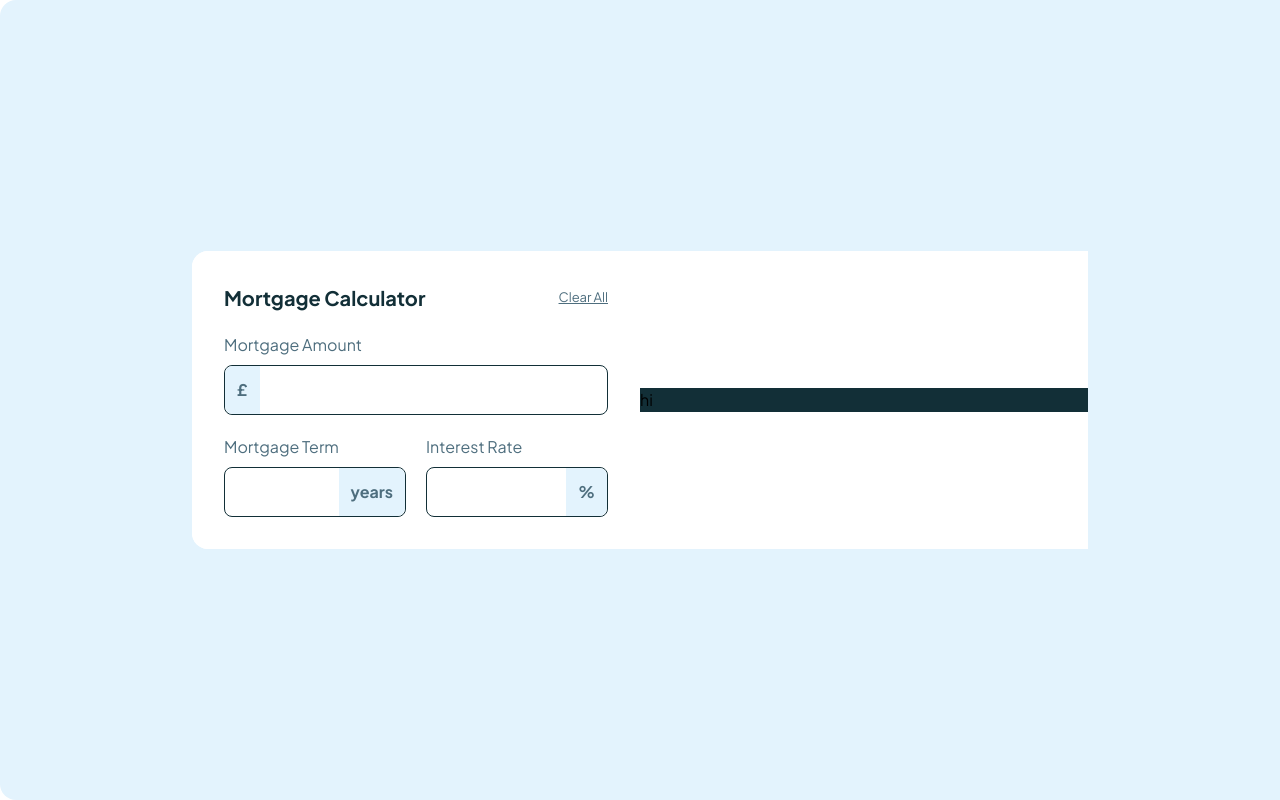
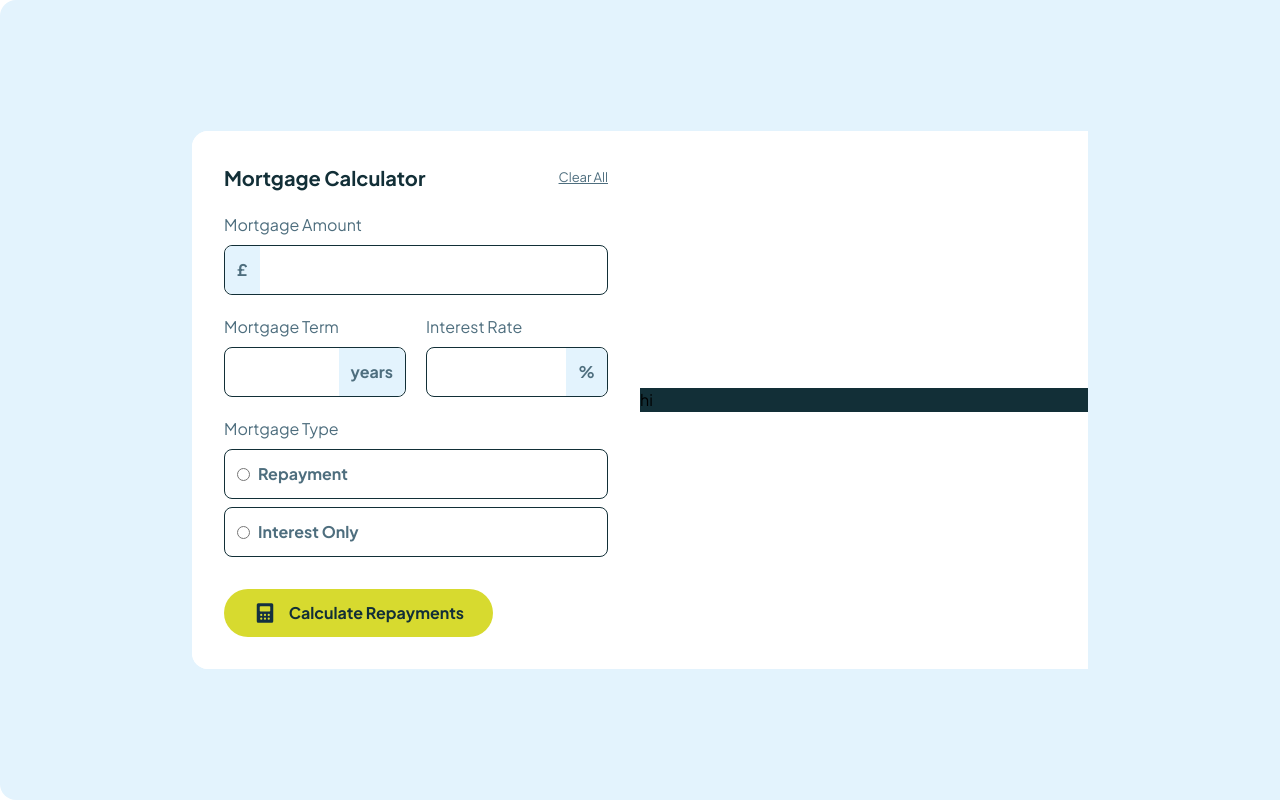
Before and after one commit to SajeedAninda/Mortgage-Repayment-Calculator, a React (Vite) app: page / in a window 1280 px wide. Built offline with nearby package versions, Linux system fonts and the light colour scheme.

Commit message:
Completed calculate section

```diff
--- a/src/Components/Calculator.jsx
+++ b/src/Components/Calculator.jsx
@@ -1,13 +1,20 @@
-import React from 'react';
+import React, { useState } from 'react';
+import calcImage from "../assets/icon-calculator.svg"
 
 const Calculator = () => {
+    let [selectedOption, setSelectedOption] = useState('');
+
+    let handleOptionChange = (e) => {
+        setSelectedOption(e.target.value);
+    };
+
     return (
         <div className='bg-[#e3f3fd] h-screen flex items-center w-full mx-auto rounded-l-2xl'>
             <div className='w-[70%] mx-auto flex items-center bg-white rounded-l-2xl '>
                 <div className='calcDiv w-[50%] h-full bg-white rounded-l-2xl p-8'>
                     <div className='w-full flex justify-between items-center'>
                         <h2 className='text-[20px] text-[#122f37] font-bold'>Mortgage Calculator</h2>
-                        <p className='text-[#4E6E7E] text-[13px] underline hover:text-[#122f37]'>Clear All</p>
+                        <p className='text-[#4E6E7E] text-[13px] underline hover:text-[#122f37] cursor-pointer'>Clear All</p>
                     </div>
 
 
@@ -45,7 +52,7 @@ const Calculator = () => {
                                 </div>
 
 
-                             <div className='flex-1'>
+                                <div className='flex-1'>
                                     <label className='text-[16px] text-[#4E6E7E]' htmlFor="interestRate">Interest Rate</label>
                                     <div className='relative mt-2'>
                                         <label className='absolute inset-y-0 right-[1px] h-fit flex items-center px-3 py-3 bg-[#e3f3fd] text-[#4E6E7E] text-[16px] font-bold rounded-r-lg top-[1px]'>
@@ -61,7 +68,50 @@ const Calculator = () => {
                                 </div>
                             </div>
 
+                            <div className='mt-5'>
+                                <label className='text-[16px] text-[#4E6E7E]' htmlFor="mortgageType">Mortgage Type</label>
+                                <div className='mt-2'>
+                                    <label
+                                        className={`border flex justify-start items-center border-[#122f37] rounded-lg mb-2 px-3 py-3 cursor-pointer ${selectedOption === 'repayment' ? 'bg-[#DFE08A]' : ''}`}
+                                        htmlFor="repayment"
+                                    >
+                                        <input
+                                            type="radio"
+                                            id="repayment"
+                                            name="mortgageType"
+                                            value="repayment"
+                                            checked={selectedOption === 'repayment'}
+                                            onChange={handleOptionChange}
+                                            className="mr-2"
+                                        />
+                                        <span className='text-[#4E6E7E] font-bold text-[16px]'>
+                                            Repayment
+                                        </span>
+                                    </label>
+                                    <label
+                                        className={`border flex justify-start items-center border-[#122f37] rounded-lg px-3 py-3 cursor-pointer ${selectedOption === 'interestOnly' ? 'bg-[#DFE08A]' : ''}`}
+                                        htmlFor="interestOnly"
+                                    >
+                                        <input
+                                            type="radio"
+                                            id="interestOnly"
+                                            name="mortgageType"
+                                            value="interestOnly"
+                                            checked={selectedOption === 'interestOnly'}
+                                            onChange={handleOptionChange}
+                                            className="mr-2"
+                                        />
+                                        <span className='text-[#4E6E7E] font-bold text-[16px]'>
+                                            Interest Only
+                                        </span>
+                                    </label>
+                                </div>
+                            </div>
 
+                            <button className='mt-8 py-3 w-[70%] rounded-[45px] text-[16px] font-bold text-[#122f37] flex justify-center items-center gap-3 bg-[#D7DA2F] hover:bg-[#DFE08A]'>
+                                <img src={calcImage} alt="" />
+                                Calculate Repayments
+                            </button>
                         </form>
                     </div>
                 </div>
```
